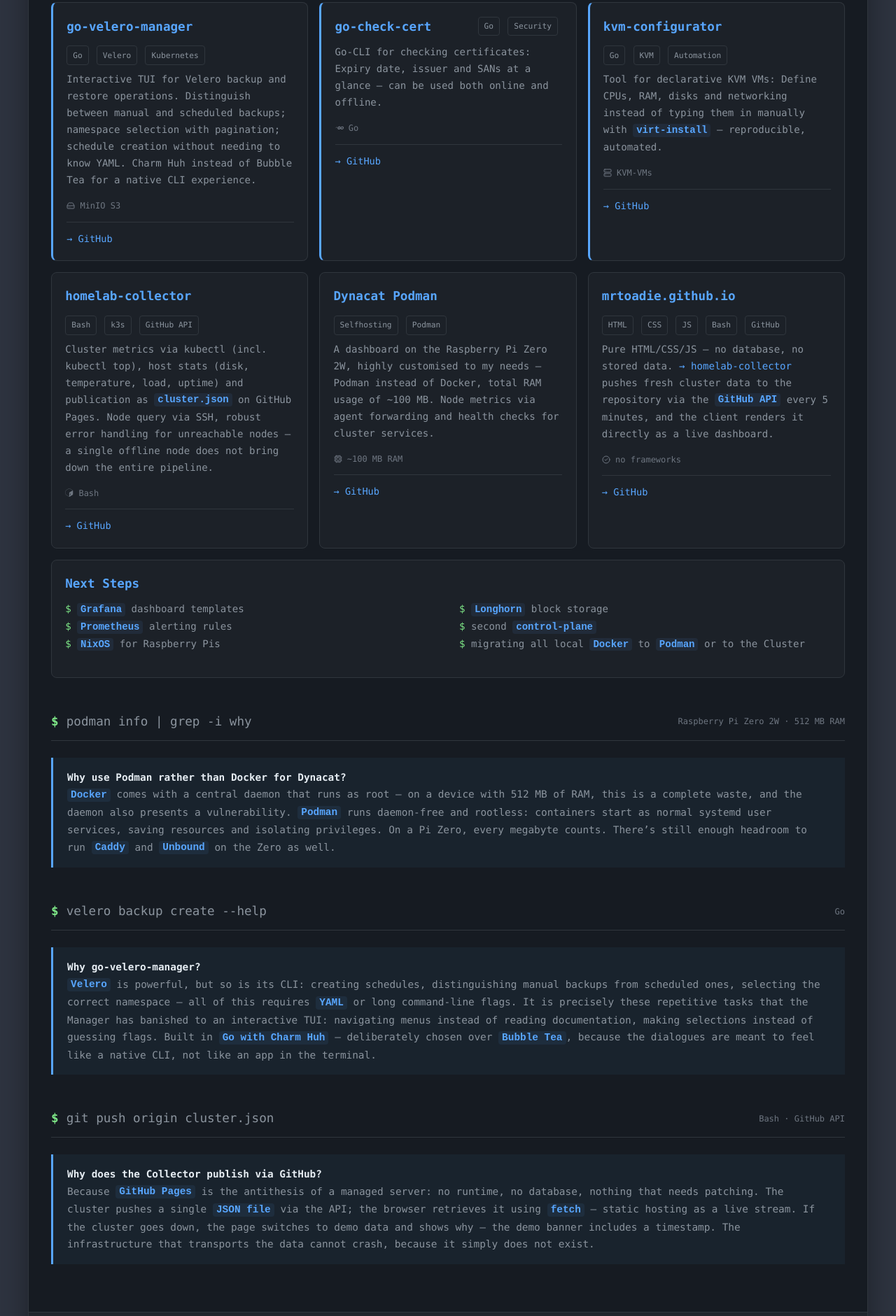
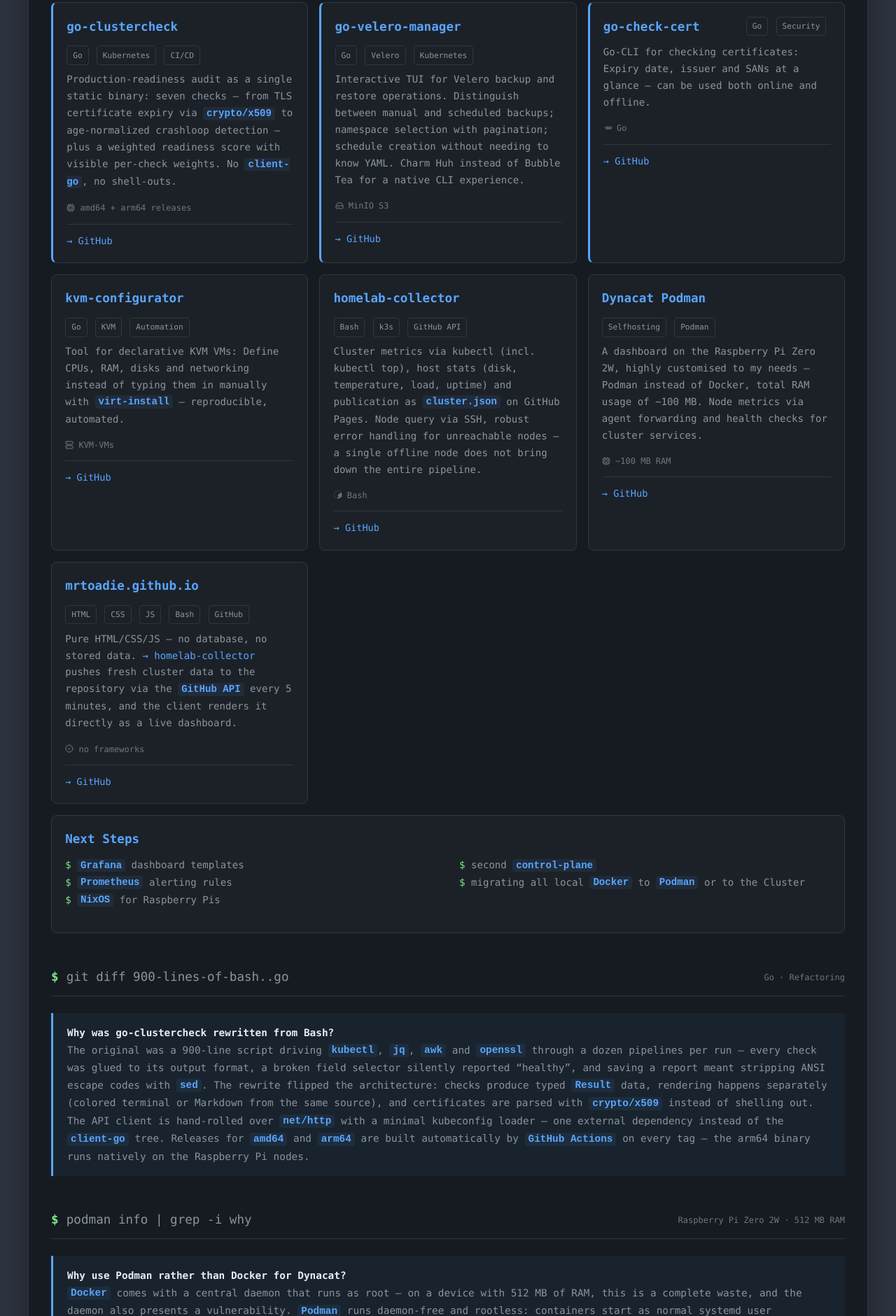
Before and after one commit to mrtoadie/mrtoadie.github.io, a plain HTML site: page projects.html in a window 1280 px wide. Shown: the part 355-2236 px from the top of the page at 70% size. Drawn offline with Linux system fonts and the light colour scheme.

Commit message:
updated projects.html with new project go-clustercheck

```diff
--- a/projects.html
+++ b/projects.html
@@ -42,6 +42,30 @@
                     </div>
 
                     <div class="project-grid">
+                        <!-- Featured: go-clustercheck -->
+                        <div class="project-card featured">
+                            <div class="project-header">
+                                <div class="project-name">go-clustercheck</div>
+                                <div class="project-tags">
+                                    <span class="tag">Go</span>
+                                    <span class="tag">Kubernetes</span>
+                                    <span class="tag">CI/CD</span>
+                                </div>
+                            </div>
+                            <div class="project-desc">
+                                Production-readiness audit as a single static binary:
+                                seven checks — from TLS certificate expiry via <code>crypto/x509</code> to
+                                age-normalized crashloop detection — plus a weighted readiness score
+                                with visible per-check weights. No <code>client-go</code>, no shell-outs.
+                            </div>
+                            <div class="project-meta">
+                                <span><i class="ic ic-cpu" role="img" aria-label="Multi-arch releases"></i> amd64 + arm64 releases</span>
+                            </div>
+                            <div class="project-links">
+                                <a href="https://github.com/mrtoadie/go-clustercheck" title="go-clustercheck @ GitHub" aria-label="go-clustercheck @ GitHub" target="_blank" rel="noopener noreferrer">→ GitHub</a>
+                            </div>
+                        </div>
+
                         <!-- Featured: Velero -->
                         <div class="project-card featured">
                             <div class="project-header">
@@ -87,8 +111,8 @@
                             </div>
                         </div>
 
-                        <!-- Featured: kvm-configurator -->
-                        <div class="project-card featured">
+                        <!-- kvm-configurator -->
+                        <div class="project-card">
                             <div class="project-header">
                                 <div class="project-name">kvm-configurator</div>
                                 <div class="project-tags">
@@ -191,7 +215,6 @@
                                     <li><code>Grafana</code> dashboard templates</li>
                                     <li><code>Prometheus</code> alerting rules</li>
                                     <li><code>NixOS</code> for Raspberry Pis</li>
-                                    <li><code>Longhorn</code> block storage</li>
                                     <li>second <code>control-plane</code></li>
                                     <li>migrating all local <code>Docker</code> to <code>Podman</code> or to the Cluster</li>
                                 </ul>
@@ -200,6 +223,26 @@
                     </div>
                 </section>
                 <!-- Why? Section -->
+                <section>
+                    <div class="section-header">
+                        <span>git diff 900-lines-of-bash..go</span>
+                        <span class="right">Go · Refactoring</span>
+                    </div>
+                    <div class="hw-note">
+                        <strong>Why was go-clustercheck rewritten from Bash?</strong><br>
+                            The original was a 900-line script driving <code>kubectl</code>, <code>jq</code>, <code>awk</code> and
+                            <code>openssl</code> through a dozen pipelines per run — every check was glued to its
+                            output format, a broken field selector silently reported “healthy”, and saving a
+                            report meant stripping ANSI escape codes with <code>sed</code>. The rewrite flipped the
+                            architecture: checks produce typed <code>Result</code> data, rendering happens separately
+                            (colored terminal or Markdown from the same source), and certificates are parsed with
+                            <code>crypto/x509</code> instead of shelling out. The API client is hand-rolled over
+                            <code>net/http</code> with a minimal kubeconfig loader — one external dependency instead of
+                            the <code>client-go</code> tree. Releases for <code>amd64</code> and <code>arm64</code> are built
+                            automatically by <code>GitHub Actions</code> on every tag — the arm64 binary runs natively
+                            on the Raspberry Pi nodes.
+                    </div>
+                </section>
                 <section>
                     <div class="section-header">
                         <span>podman info | grep -i why</span>
```
